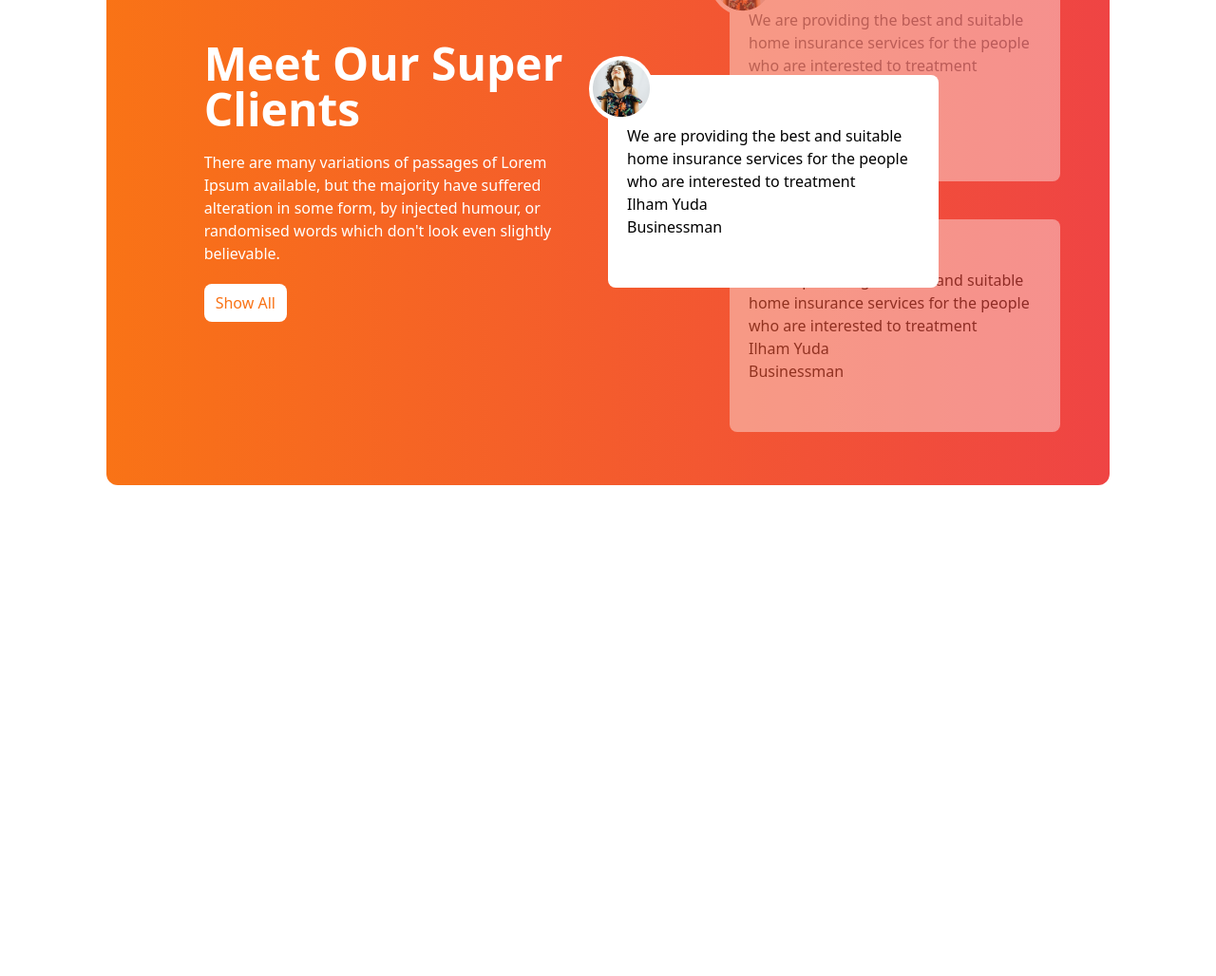
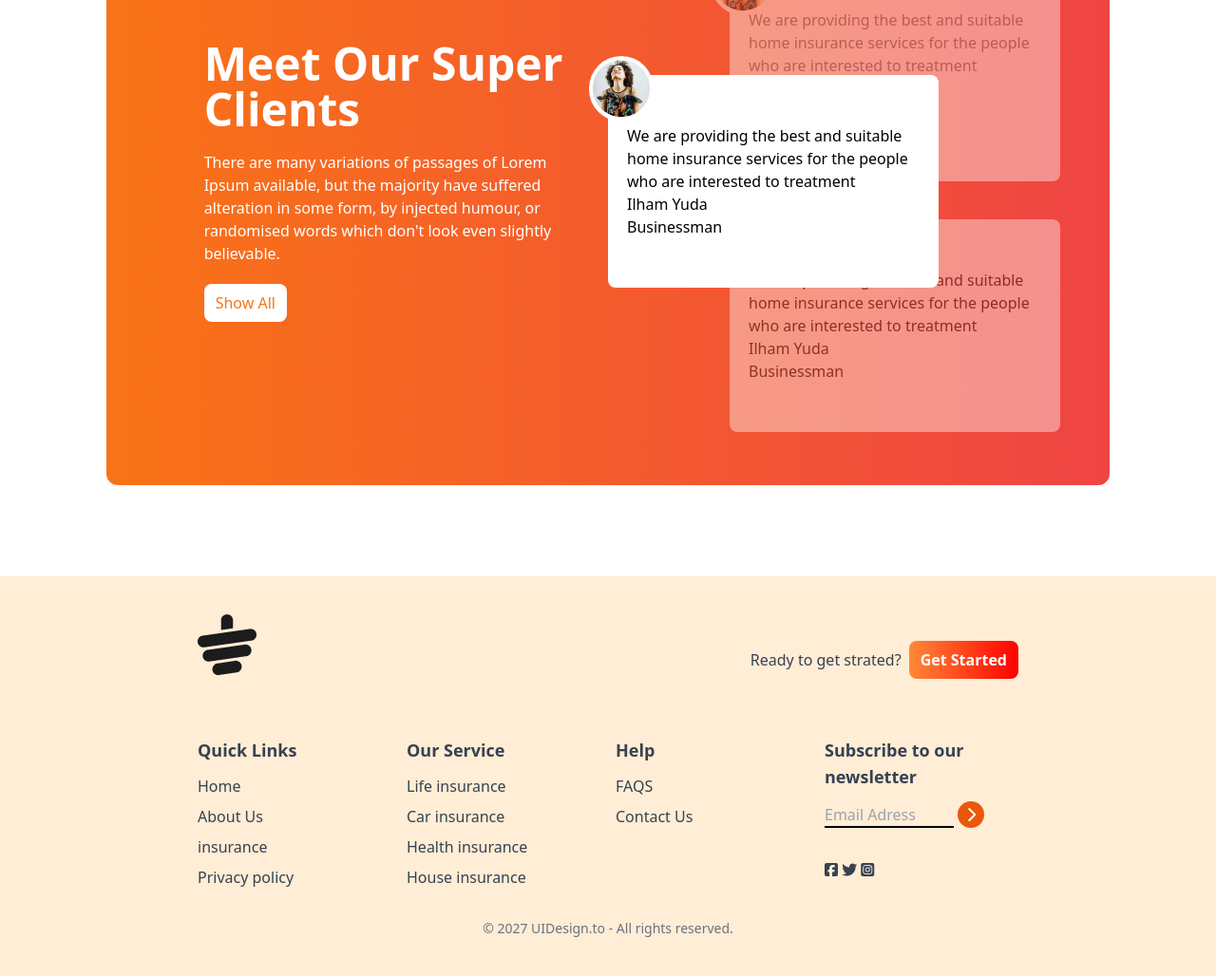
Before and after one commit to Meheraj1000/tea, a plain HTML site: page index.html in a window 1280 px wide. Shown: the part 1977-3005 px from the top of the page at 95% size. Before the commit the page ends 2584 px from the top, so only its background shows below. Drawn offline with nearby package versions, Linux system fonts and the light colour scheme.

Commit message:
new add footer section

```diff
--- a/index.html
+++ b/index.html
@@ -154,8 +154,7 @@
                 <div class="relative py-24">
                     <!--Middel card-->
                     <div class="absolute z-10 top-44 md:top-52">
-                        <div
-                            class="h-56 bg-white text-black rounded-lg w-full md:w-3/4 flex items-center px-5">
+                        <div class="h-56 bg-white text-black rounded-lg w-full md:w-3/4 flex items-center px-5">
                             <div class="absolute -top-5 -left-5 bg-white rounded-full"><img class="p-1"
                                     src="images/client.png" alt=""></div>
                             <div>
@@ -191,12 +190,81 @@
                             <p>Businessman</p>
                         </div>
                     </div>
-
-
                 </div>
             </div>
         </section>
     </main>
+    <!-- Footer section -->
+    <footer class="bg-orange-100  text-gray-700 py-10 px-4 md:px-16">
+        <div class="w-9/12 mx-auto">
+            <!-- logo -->
+            <div class="mb-8 flex justify-between">
+                <img class="mb-8" src="images/cup.png" alt="">
+                <div class="flex items-center gap-2">
+                    <h4>Ready to get strated?</h4>
+                    <button
+                        class="bg-gradient-to-r from-[#FF8938] to-[#FF0000] px-3 py-2 rounded-lg text-white font-bold">Get
+                        Started</button>
+                </div>
+            </div>
+            <!-- links -->
+            <div class=" grid grid-cols-1 lg:grid-cols-4 md:grid-cols-2 gap-4">
+                <!-- fast colum -->
+                <div>
+                    <h3 class="font-semibold text-lg mb-3">Quick Links</h3>
+                    <ul class="space-y-2">
+                        <li><a class="hover:text-orange-500" href="#">Home</a></li>
+                        <li><a class="hover:text-orange-500" href="#">About Us</a></li>
+                        <li><a class="hover:text-orange-500" href="#">insurance</a></li>
+                        <li><a class="hover:text-orange-500" href="#">Privacy policy</a></li>
+                    </ul>
+                </div>
+                <!-- secend colum -->
+                <div>
+                    <h3 class="font-semibold text-lg mb-3">Our Service</h3>
+                    <ul class="space-y-2">
+                        <li><a class="hover:text-orange-500" href="#">Life insurance</a></li>
+                        <li><a class="hover:text-orange-500" href="#">Car insurance</a></li>
+                        <li><a class="hover:text-orange-500" href="#">Health insurance</a></li>
+                        <li><a class="hover:text-orange-500" href="#">House insurance</a></li>
+
+                    </ul>
+                </div>
+                <!-- 3nd colum -->
+                <div>
+                    <h3 class="font-semibold text-lg mb-3">Help</h3>
+                    <ul class="space-y-2">
+                        <li><a class="hover:text-orange-500" href="#">FAQS</a></li>
+                        <li><a class="hover:text-orange-500" href="#">Contact Us</a></li>
+
+                    </ul>
+                </div>
+                <!-- 4th colum -->
+                <div>
+                    <h3 class="font-semibold text-lg mb-3">Subscribe to our newsletter</h3>
+                    <div class="flex flex-col space-y-2">
+                        <div>
+                            <input type="text" placeholder="Email Adress"
+                                class="bg-transparent border-b-2 border-black w-4/6">
+                            <i
+                                class="fa-solid fa-chevron-right w-7 h-7 bg-orange-600 inline-flex rounded-full text-white justify-center items-center"></i>
+                            <div class="fiex justify-between w-2/5 mb-2 mt-8">
+                                <a href=""><i class="fa-brands fa-square-facebook"></i></a>
+                                <a href=""><i class="fa-brands fa-twitter"></i></a>
+                                <a href=""><i class="fa-brands fa-square-instagram"></i></a>
+                            </div>
+                        </div>
+
+                    </div>
+                </div>
+
+            </div>
+            <div class="text-center pt-4 mt-4">
+                <p class="text-sm text-gray-500">© 2027 UIDesign.to - All rights reserved.</p>
+            </div>
+        </div>
+
+    </footer>
 </body>
 
 </html>
```
Also changed, not shown: tailwind.config.js (+9 -0 lines).
